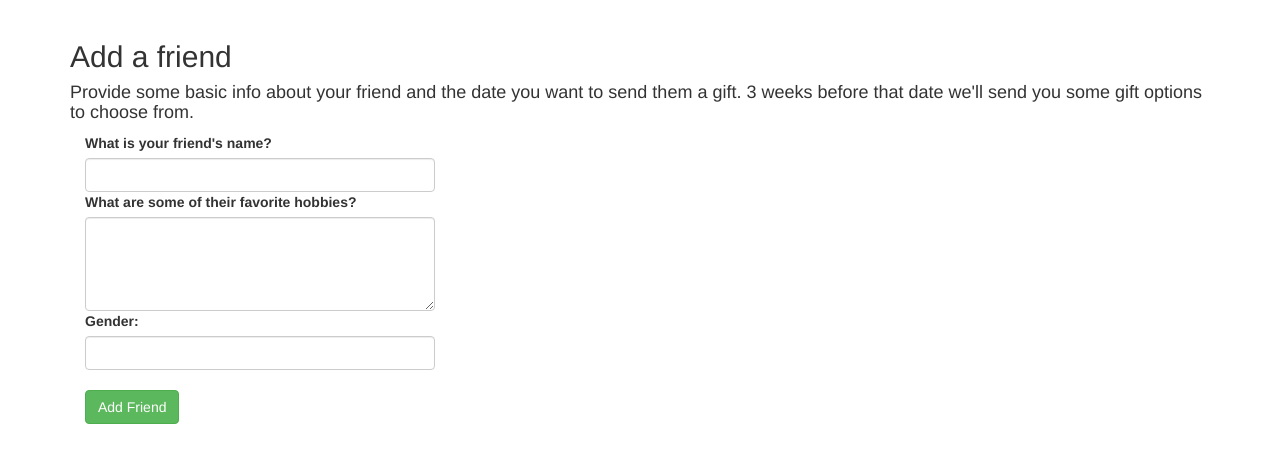
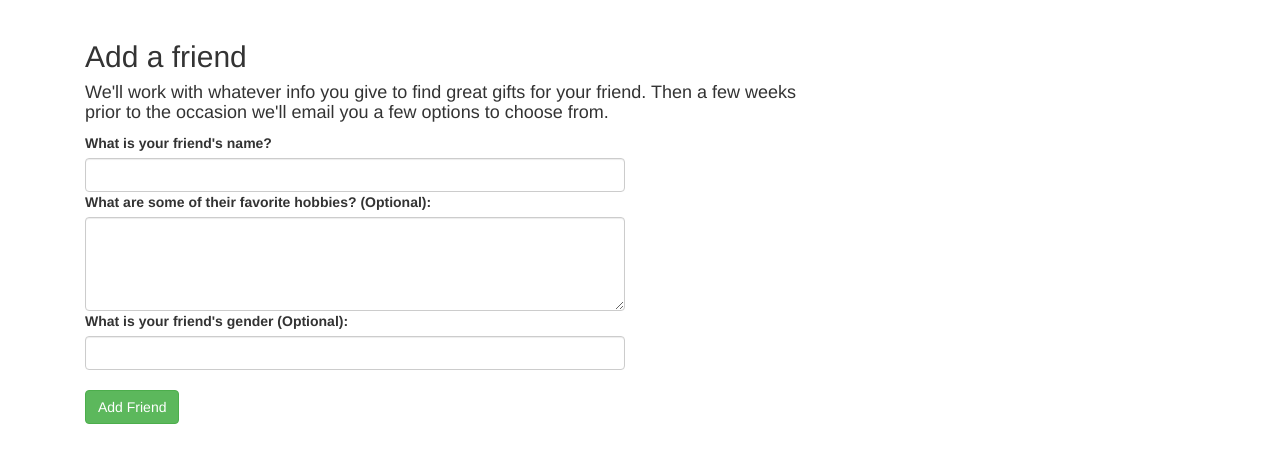
Before and after one commit to jsmoxon/giftr, a Django app: template gifts/templates/add_recipient.html in a window 1280 px wide. Shown: the part 52-515 px from the top of the page. Run offline with Django 3.2, Linux system fonts and the light colour scheme; the template is opened without the code that fills it: values that come from a table or form of the project are taken from there, others are empty; some libraries are stand-ins or nearby versions.

Commit message:
fixed add_recipient

```diff
--- a/gifts/forms.py
+++ b/gifts/forms.py
@@ -46,7 +46,8 @@ class RecipientForm(ModelForm):
 		fields = ['name', 'favorites', 'gender']
 		labels = {
 			'name': "What is your friend's name?",
-			'favorites': "What are some of their favorite hobbies?",
+			'favorites': "What are some of their favorite hobbies? (Optional)",
+			'gender': "What is your friend's gender (Optional)",
 		}
 		widgets = {
 			'name': TextInput(attrs={'class':'form-control'}),
@@ -113,8 +114,8 @@ class AddGiftForm(ModelForm):
 
 		}
 		labels = {
-			'price_cap': "What is the max you want to spend?",
-			'occasion': "What is the occasion? (e.g. Birthday)",
+			'price_cap': "What is the most you want to spend?",
+			'occasion': "What is the occasion? (e.g. Birthday) (Optional)",
 			'occasion_date': "By what date do you want the gift to arrive?"
 		}
 
--- a/gifts/templates/add_recipient.html
+++ b/gifts/templates/add_recipient.html
@@ -1,10 +1,12 @@
 {% extends 'header.html' %}
 {% block content %}
 <div class="container">
+		<div class='col-md-8'>
 		<h2>Add a friend</h2>
-		<h4>Provide some basic info about your friend and the date you want to send them a gift. 3 weeks before that date we'll send you some gift options to choose from.</h4>
+		<h4>We'll work with whatever info you give to find great gifts for your friend. Then a few weeks prior to the occasion we'll email you a few options to choose from.</h4>
+	</div>
 
-	<div class='col-md-4'>
+	<div class='col-md-6'>
 		<form action="" method="post" id="">
 			{% csrf_token %}
 			{{form}}
```
